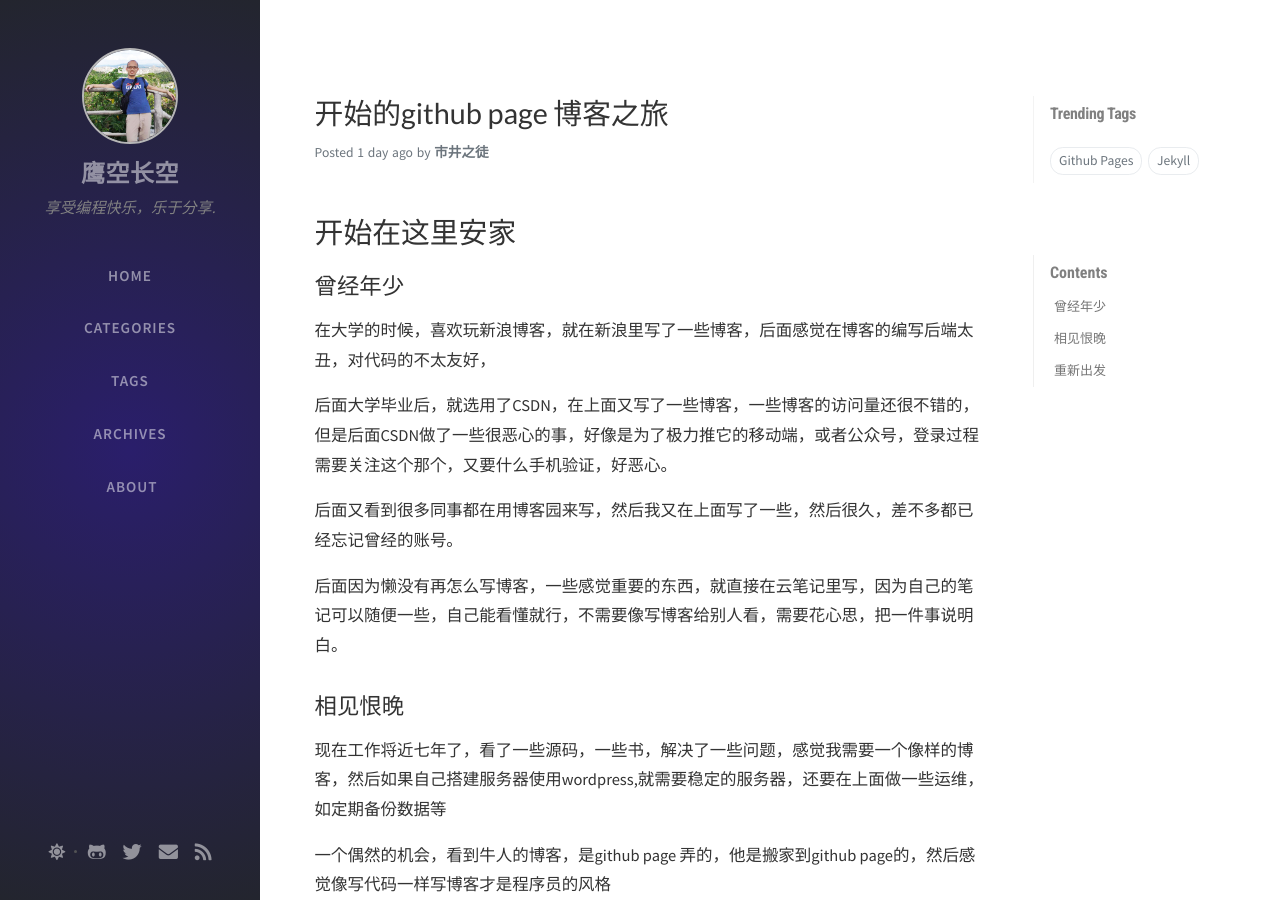
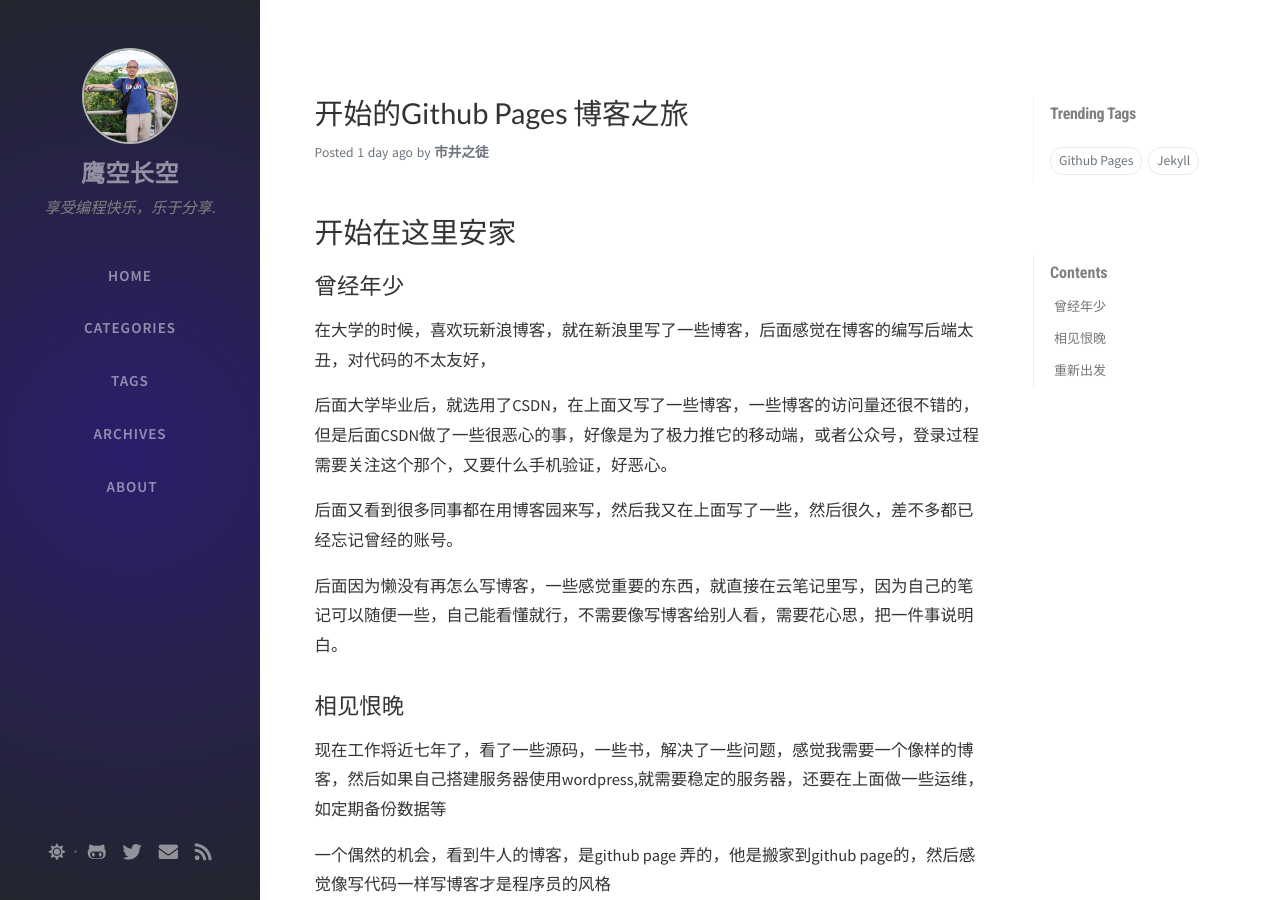
Before and after one commit to helloworld28/helloworld28.github.io, a Jekyll site: the page built from _posts/2020-07-25-start-enjoy-bloging-here.md, in a window 1280 px wide and 900 px high. Built offline with Jekyll 4.4.1, drawn with Linux system fonts in a browser that asks for light colours; nearby versions of some CDN libraries; comment, search, counter and statistics services are not loaded.

Commit message:
update the post last modified

```diff
--- a/_posts/2020-07-25-start-enjoy-bloging-here.md
+++ b/_posts/2020-07-25-start-enjoy-bloging-here.md
@@ -1,7 +1,7 @@
 ---
-title: 开始的github page 博客之旅
+title: 开始的Github Pages 博客之旅
 author: 市井之徒
-date: 2020-07-25 00:34:00 +0800
+date: 2020-07-25 12:34:00 +0800
 categories: [博客, 感悟]
 tags: [Github Pages]
 toc: true
```
